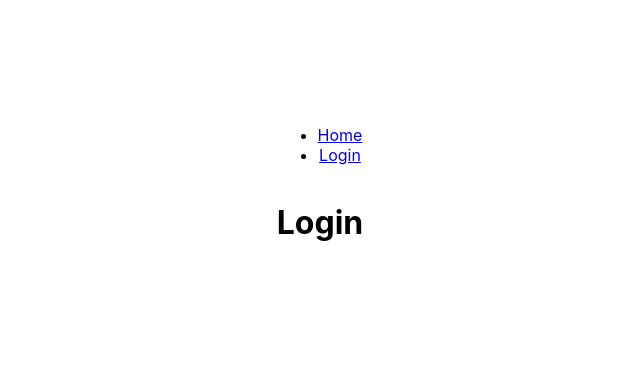
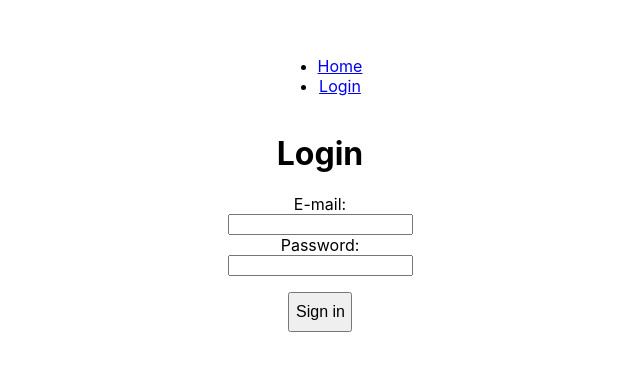
Before and after one commit to EduBarreira1212/react-router-learning, a React (Create React App) app: page /login in a window 1280 px wide. Shown: the part 214-584 px from the top of the page, without its empty margins (320-960 px from the left). Built offline with nearby package versions, Linux system fonts and the light colour scheme.

Commit message:
feat: login page's content created and stylized

```diff
--- a/src/routes/Login.tsx
+++ b/src/routes/Login.tsx
@@ -1,7 +1,41 @@
+import { useNavigate } from "react-router-dom";
+import styled from "styled-components";
+
+const Div = styled.div`
+    display: flex;
+    flex-direction: column;
+`;
+
+const Form = styled.form`
+    display: flex;
+    flex-direction: column;
+    align-items: center;
+`;
+
+const InputSub = styled.input`
+    margin-top: 2vh;
+    height: 5vh;
+    width: 5vw;
+    cursor: pointer;
+    font-size: medium;
+`;
 
 
 const Login = () => {
-    return <h1>Login</h1>
+    const navigate = useNavigate();
+
+    return (
+        <Div>
+            <h1>Login</h1>
+            <Form>
+                <label htmlFor="email-client">E-mail:</label>
+                <input type="email" name="email" id="email-client" required/>
+                <label htmlFor="password-client">Password:</label>
+                <input type="password" name="password" id="password-client" required/>
+                <InputSub type="submit" onClick={() => navigate("/dashboard")} value={"Sign in"}/>
+            </Form>
+        </Div>
+    );
 }
 
 export default Login;
```
